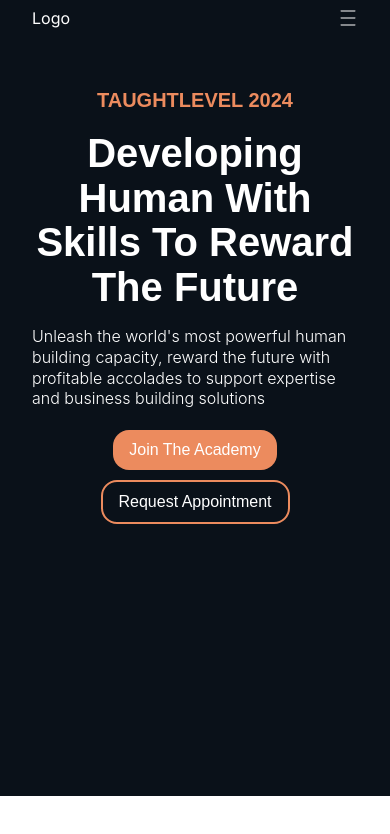
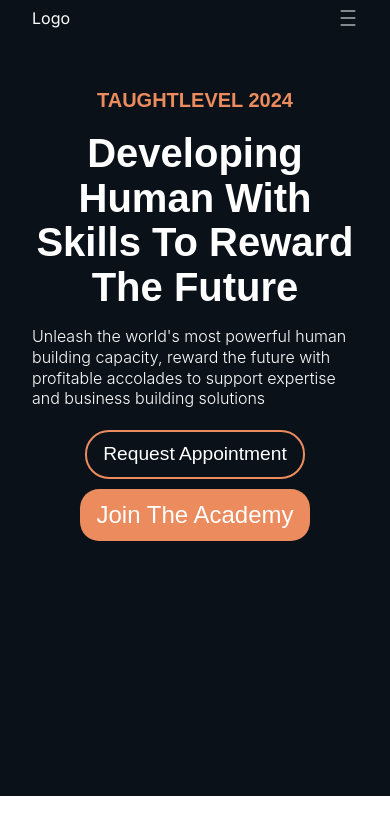
Before and after one commit to VictorKingsHub/taughtlevel, a Next.js app: page / in a window 390 px wide. Shown: the top 834 px of the page. Built offline with nearby package versions, Linux system fonts and the light colour scheme.

Commit message:
mobile Hero Section

```diff
--- a/ui/nav/welcome/HeroSection.module.css
+++ b/ui/nav/welcome/HeroSection.module.css
@@ -44,15 +44,19 @@
 }
 .join{
     background-color: var(--orange-color);
-    border-radius: 1rem;
+    border-radius: 1.2rem;
     padding: .5rem 1rem;
     margin: 5px;
+    font-size: 1.5rem;
+    font-weight: 300;
     width: fit-content;
 }
 .get{
     border: 2px solid var(--orange-color);
     padding: .5rem 1rem;
-    border-radius: 1rem;
+    font-weight: 300;
+    border-radius: 1.5rem;
     margin: 5px;
+    font-size: 1.2rem;
     width: fit-content;
 }
--- a/ui/nav/welcome/HeroSection.tsx
+++ b/ui/nav/welcome/HeroSection.tsx
@@ -18,8 +18,8 @@ const HeroSection = () => {
           <p>Unleash the world&apos;s most powerful human building capacity, reward the future with profitable accolades to support expertise and business building solutions</p>
         </div>
         <div className={styles.buttons}>
+          <Link href="#" className={styles.get}>Request Appointment</Link>
           <Link href="#" className={styles.join}>Join The Academy</Link>
-          <Link href="#" className={styles.get}>Request Appointment</Link>
         </div>
       </div>
 
```
